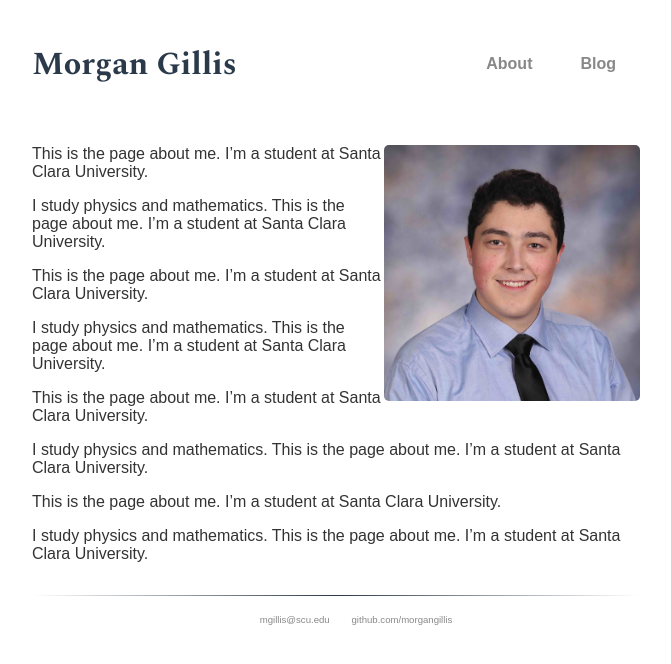
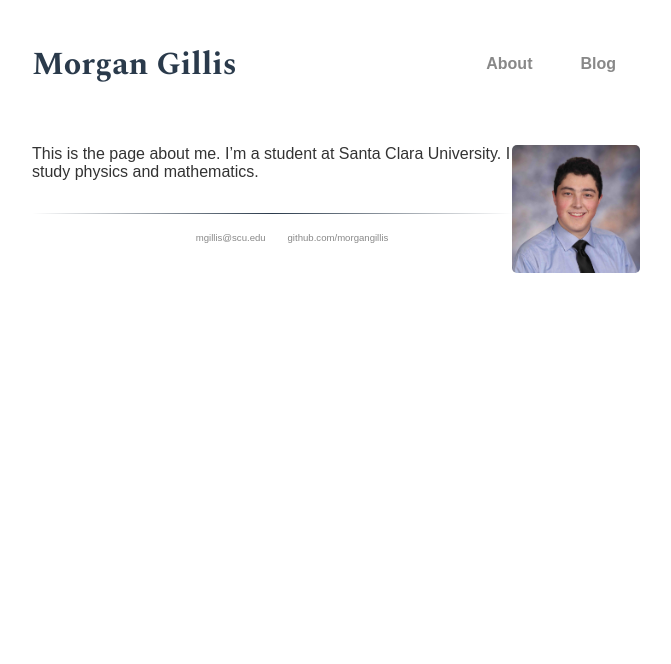
Before and after one commit to morgangillis/morgangillis.github.io, a Jekyll site: the page built from about.md, in a window 1280 px wide. Shown: the top 664 px of the page, without its empty margins (304-975 px from the left). Built offline with Jekyll 4.4.1, drawn with Linux system fonts in a browser that asks for light colours; some web fonts are replaced.

Commit message:
Update about.md

```diff
--- a/about.md
+++ b/about.md
@@ -4,20 +4,6 @@ title: About - Morgan Gillis
 permalink: /about/
 ---
 
-![portrait alt >]({{ site.url }}/assets/portrait.jpg){:height="256px" width="256px" class="img-responsive"}
+![portrait alt >]({{ site.url }}/assets/portrait.jpg){:height="128px" width="128px" class="img-responsive"}
 
-This is the page about me. I'm a student at Santa Clara University.
-
-I study physics and mathematics. This is the page about me. I'm a student at Santa Clara University.
-
-This is the page about me. I'm a student at Santa Clara University.
-
-I study physics and mathematics. This is the page about me. I'm a student at Santa Clara University.
-
-This is the page about me. I'm a student at Santa Clara University.
-
-I study physics and mathematics. This is the page about me. I'm a student at Santa Clara University.
-
-This is the page about me. I'm a student at Santa Clara University.
-
-I study physics and mathematics. This is the page about me. I'm a student at Santa Clara University.
+This is the page about me. I'm a student at Santa Clara University. I study physics and mathematics.
```
